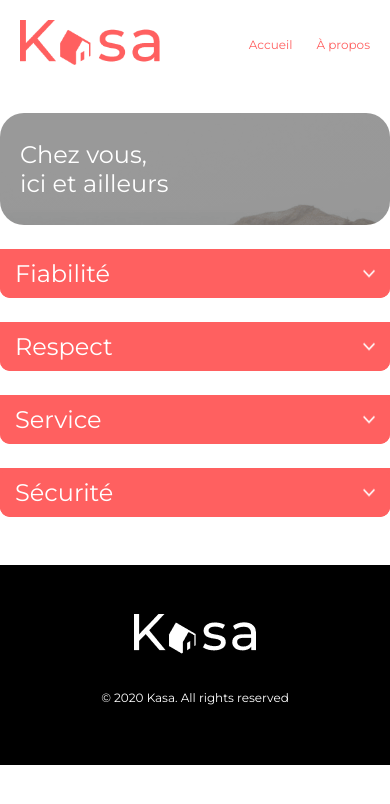
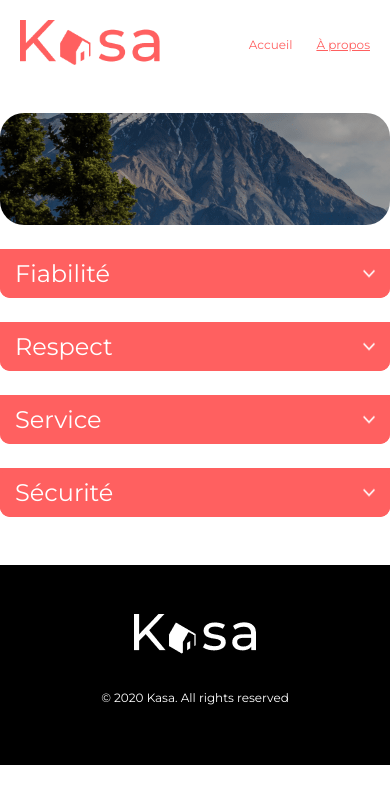
Before and after one commit to garpzy/kasa-app, a React (Create React App) app: page /about in a window 390 px wide. Shown: the top 804 px of the page. Built offline with nearby package versions, Linux system fonts and the light colour scheme.

Commit message:
fix routes

```diff
--- a/src/App.js
+++ b/src/App.js
@@ -5,7 +5,7 @@ import Header from './components/Header';
 import Footer from './components/Footer';
 
 import Home from './pages/Home/Home';
-// import Logement from './pages/Logement/Logement';
+import Logement from './pages/Logement/Logement';
 import About from './pages/About/About';
 
 import { BrowserRouter as Router, Routes, Route } from 'react-router-dom';
@@ -18,7 +18,7 @@ function App() {
 				<Routes>
 					<Route path="/" element={<Home />}/>
 					<Route path="/about" element={<About />}/>
-					{/* <Route path="/logement:id" element={<Logement />}/> */}
+					<Route path="/logement:id" element={<Logement />}/>
 				</Routes>
 			</div>
 			<Footer />
--- a/src/components/Banner.jsx
+++ b/src/components/Banner.jsx
@@ -1,34 +1,10 @@
 import './banner.scss'
 
-function Banner(text, img){
+function Banner({banner_page, text}){
     return (
-        <div className="banner">Chez vous, <br className="mobile-break"/>ici et ailleurs</div>
+			<div className={banner_page}>
+				<p>{text}</p>
+			</div>
     )
 }
-
 export default Banner
-
-
-// import './banner.scss'
-// import { useLocation } from 'react-router-dom';
-// import { useEffect, useState } from 'react';
-
-// export default function Banner() {
-
-// 	const [aboutPage, setAboutPage] = useState(false);
-
-// 	const location = useLocation();
-
-// 	useEffect(() => {
-// 		if(location.pathname === '/about'){
-// 			setAboutPage(true)
-// 		};
-// 		// eslint-disable-next-line
-// 	}, [])
-
-// 	return (
-// 		<section className={aboutPage ? 'banner_about' : 'banner'}>
-// 			{!aboutPage && <div className="banner">Chez vous, <br className="mobile-break"/>ici et ailleurs</div>}
-// 		</section>
-// 	)
-// }
--- a/src/components/banner.scss
+++ b/src/components/banner.scss
@@ -1,4 +1,4 @@
-.banner{
+.banner_home{
     box-sizing: border-box;
     color: white;
     border-radius: 24px;
@@ -9,8 +9,9 @@
     justify-content: center;
     width: 100%;
     background-image: linear-gradient(rgba(0, 0, 0, 0.4), rgba(0, 0, 0, 0.4)), url("../assets/home_cover.png");
+}
 
-    &_about{
+.banner_about{
     box-sizing: border-box;
     color: white;
     border-radius: 24px;
@@ -22,7 +23,6 @@
     width: 100%;
     background-image: linear-gradient(rgba(0, 0, 0, 0.3), rgba(0, 0, 0, 0.3)), url('../assets/about_cover.png');
 }
-}
 
 .mobile-break{
     display: none;
@@ -31,7 +31,7 @@
 
 @media (max-width: 500px) {
 
-    .banner{
+    .banner_home, .banner_about{
         font-size: 24px;
         height: 112px;
         justify-content: left;
@@ -39,7 +39,7 @@
         margin-left: 20px;
         margin-right: 20px;
     }
-    .banner .mobile-break{
+    .banner_home .mobile-break, .banner_about .mobile-break{
     display: block;
     }
 }
--- a/src/components/header.scss
+++ b/src/components/header.scss
@@ -25,6 +25,10 @@ li, li a {
     width: auto;
 }
 
+.active{
+    text-decoration: underline;
+}
+
 @media screen and (max-width: 500px){
     li, li a {
         font-size: 12px;
--- a/src/pages/About/About.js
+++ b/src/pages/About/About.js
@@ -28,7 +28,11 @@ function About(){
 
     return (
 			<>
-            <Banner />
+		<Banner
+		banner_page={'banner_about'}
+		text={''}
+		/>
+
 		{aboutDatas.map(data => {
 				return (
 					<div key={data.id} className="about_main_collapse">
--- a/src/pages/Home/Home.js
+++ b/src/pages/Home/Home.js
@@ -4,7 +4,10 @@ import Banner from "../../components/Banner"
 function Home(){
     return(
         <>
-            <Banner />
+            <Banner
+                banner_page={"banner_home"}
+                text={"Chez vous, ici et ailleurs"}
+                />
             <Gallery />
         </>
     )
--- a/src/pages/logement/logement.js
+++ b/src/pages/logement/logement.js
@@ -2,7 +2,8 @@ function Logement(){
     return (
         <>
         <div>
-            hey
+            <p>hey
+            </p>
         </div>
         </>
     )
```
Also changed, not shown: src/components/Collapse.jsx (+0 -22 lines). Lines whose indentation alone changed are shown as unchanged.
